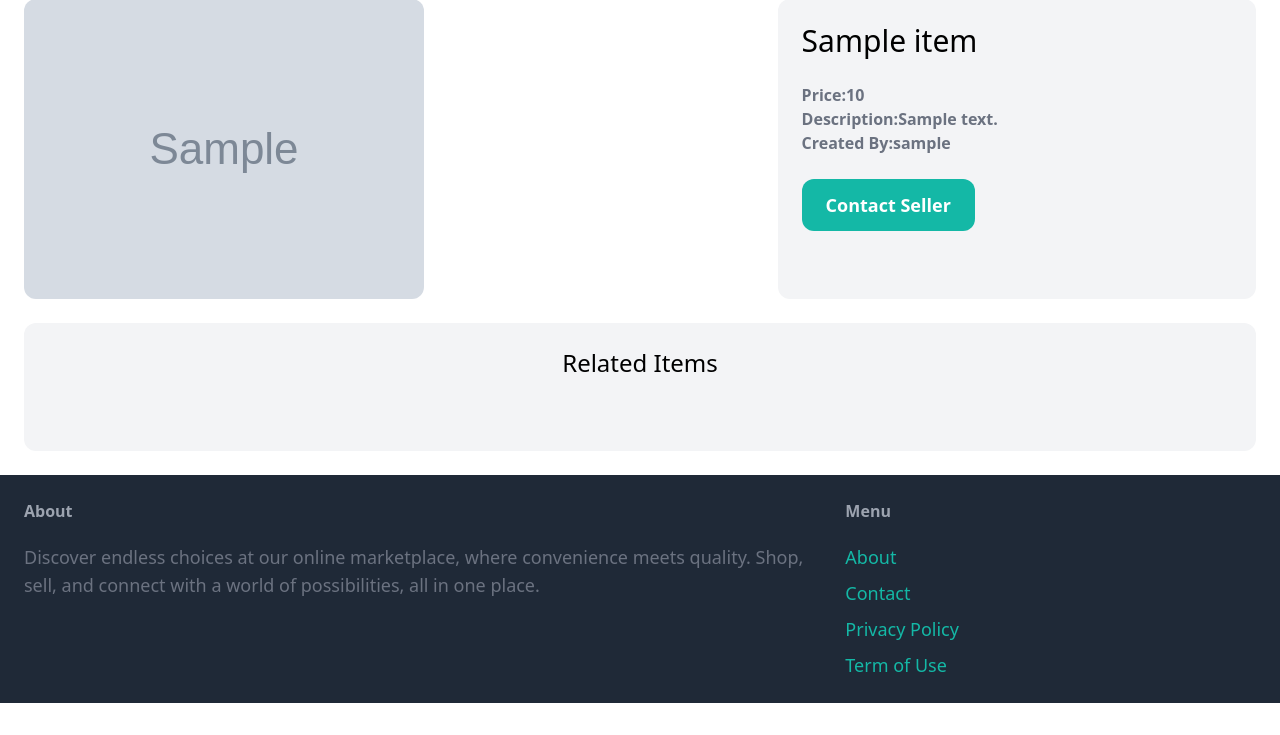
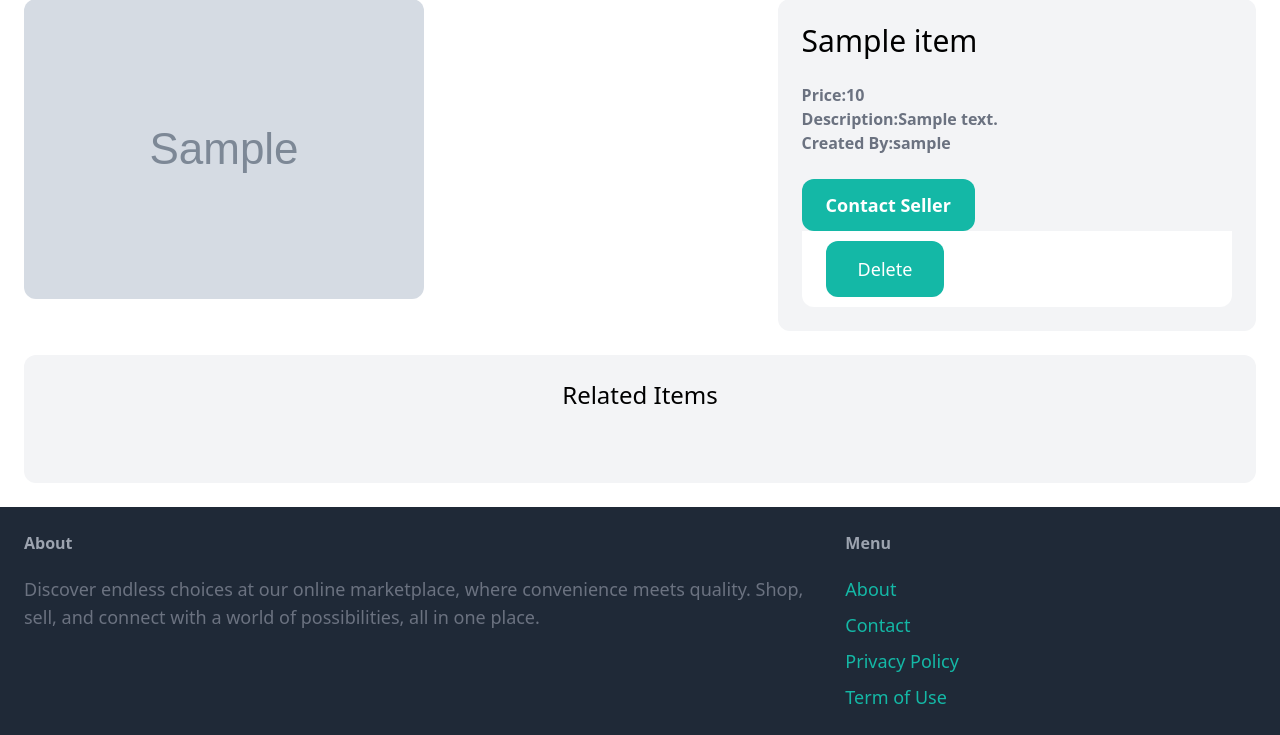
Before and after one commit to Sachit56/online-marketplace, a Django app: page /items/1/ in a window 1280 px wide. Shown: the part 102-837 px from the top of the page. Before the commit the page ends 805 px from the top, so only its background shows below. Run offline with Django 4.2, Linux system fonts and the light colour scheme; tables that the repository leaves empty hold one stand-in row (values such as "Sample post"); grey boxes marked "Sample" are stand-in pictures; some libraries are stand-ins or nearby versions.

Commit message:
delete added

```diff
--- a/dashboard/templates/dashboard/index.html
+++ b/dashboard/templates/dashboard/index.html
@@ -18,6 +18,9 @@
               <h2 class="text-2xl">{{item.name}}</h2>
               <p class="text-gray-500">Rs. {{item.price}}</p>
 
+            </div>
+            <div class="p-6 bg-white rounded-b-xl">
+                <button class="py-4 px-8 text-lg bg-teal-500 hover:bg-teal-700 rounded-xl text-white">Delete</button>
             </div>
           </a>
          </div>
--- a/dashboard/urls.py
+++ b/dashboard/urls.py
@@ -4,5 +4,6 @@ from . import views
 app_name='dashboard'
 
 urlpatterns = [
-    path('',views.DashboardView,name='dashboard')
+    path('',views.DashboardView,name='dashboard'),
+
 ]
--- a/items/templates/items/detail.html
+++ b/items/templates/items/detail.html
@@ -24,9 +24,13 @@
 
             </p>
 
+
             {% endif %}
 
             <a href="" class="inline-block mt-6 px-6 py-3 text-lg font-semibold bg-teal-500 text-white rounded-xl hover:bg-teal-700">Contact Seller</a>
+            <div class="p-6 bg-white rounded-b-xl">
+              <a href="{% url "items:delete_item" item.id %}" class="py-4 px-8 text-lg bg-teal-500 hover:bg-teal-700 rounded-xl text-white"><Button>Delete</Button></a>
+            </div>
 
         </div>
 
--- a/items/urls.py
+++ b/items/urls.py
@@ -5,5 +5,6 @@ app_name='items'
 
 urlpatterns = [
     path('<int:pk>/',views.item_detail_view,name='items_detail'),
-    path('add/',views.AddItemView,name='add_item')
+    path('add/',views.AddItemView,name='add_item'),
+    path('delete/<int:pk>/',views.DeleteView,name='delete_item')
 ]
--- a/items/views.py
+++ b/items/views.py
@@ -37,3 +37,10 @@ def AddItemView(request):
     return render(request,'items/add_item.html',{
         'form':form
     })
+
+@login_required
+def DeleteView(request,pk):
+    item=get_object_or_404(Item,pk=pk,created_by=request.user)
+    item.delete()
+
+    return redirect(reverse('dashboard:dashboard'))
```
Also changed, not shown: dashboard/views.py (+8 -1 lines).
